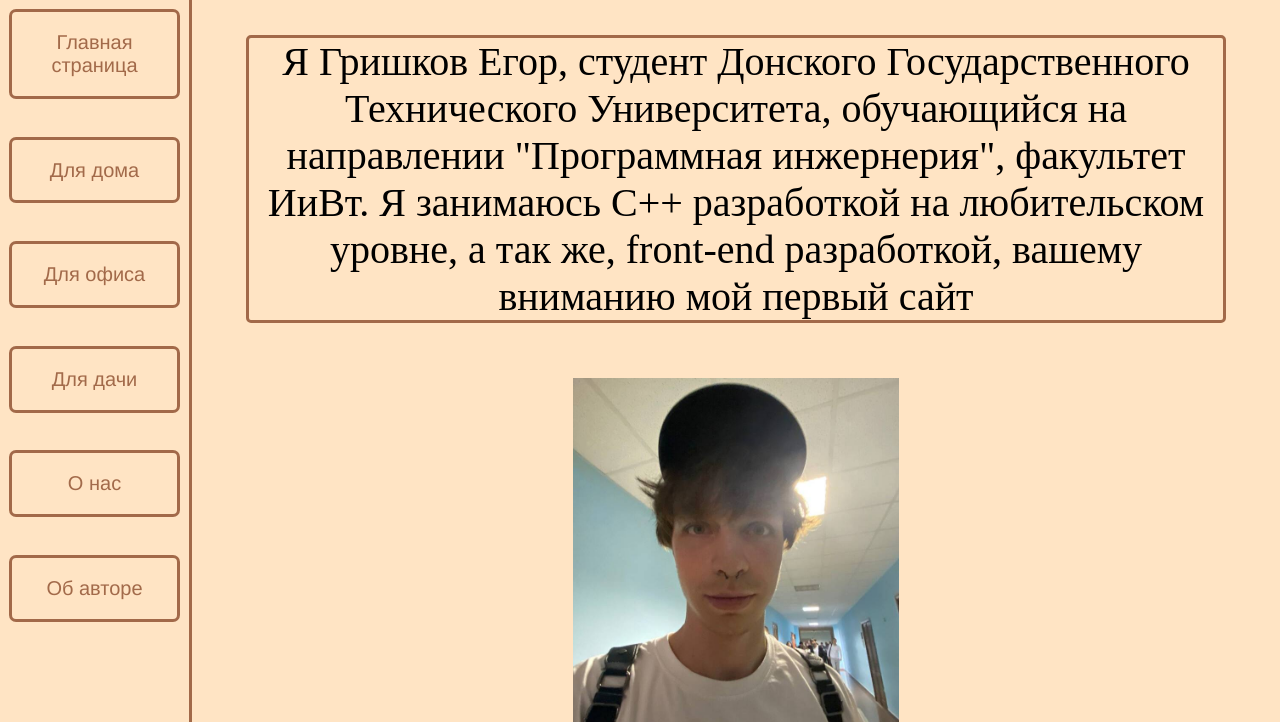
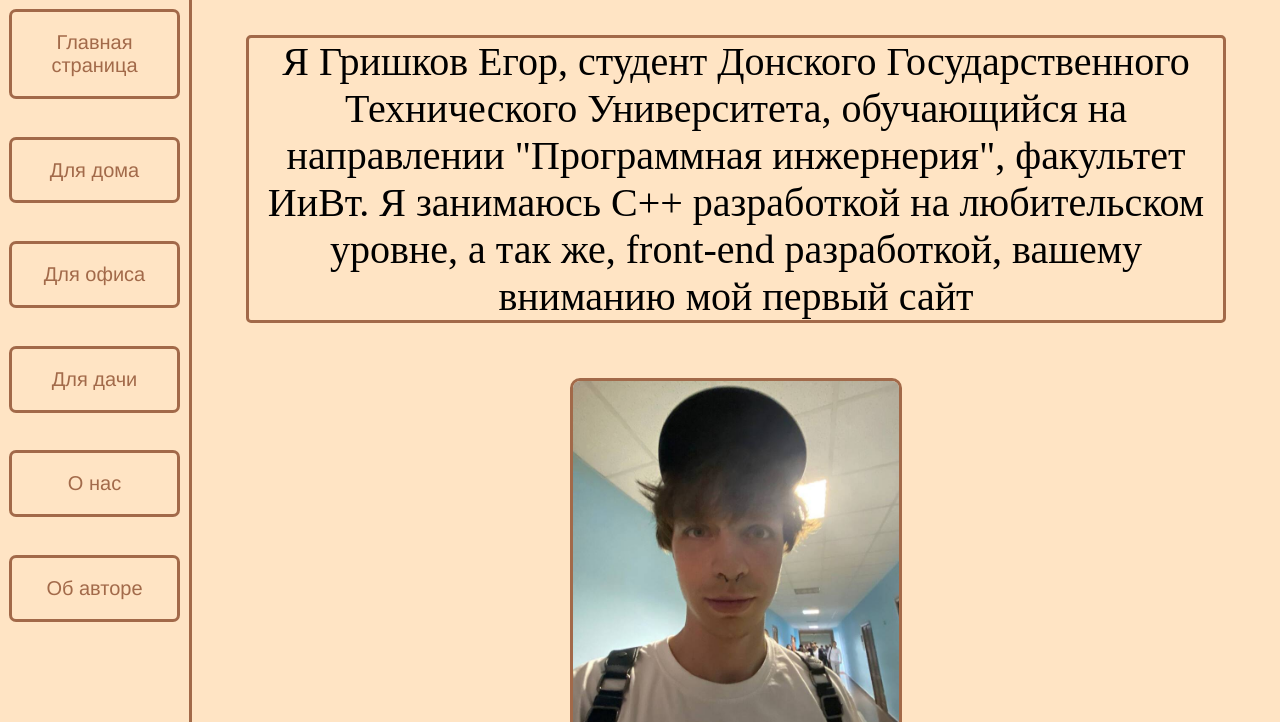
Before and after one commit to morrs1/Projet_web, a plain HTML site: page page_myself.html in a window 1280 px wide. Shown: the part 78-800 px from the top of the page. Drawn offline with Linux system fonts and the light colour scheme.

Commit message:
Final ver2.0

```diff
--- a/page_myself.css
+++ b/page_myself.css
@@ -88,6 +88,9 @@ a:hover {
 .img_mm{
     width:30%;
     margin-bottom: 5%;
+    border:solid;
+    border-radius:  10px;
+    border-color: rgba(120, 50, 18, 0.686);
 }
 
 .txt_myself{
```
